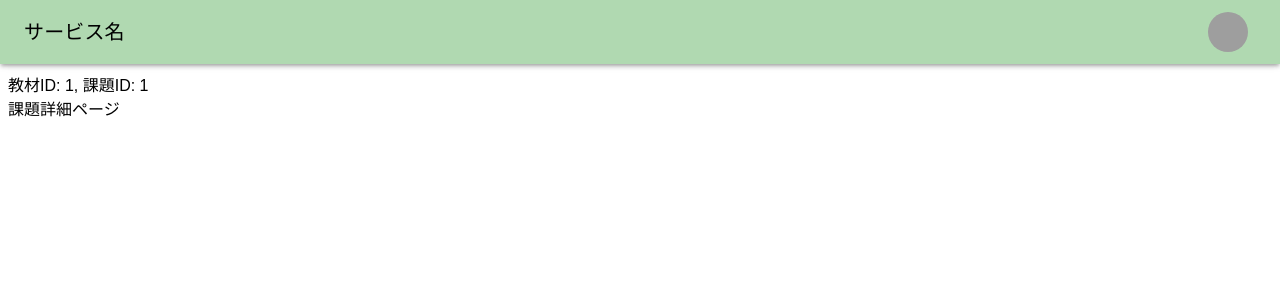
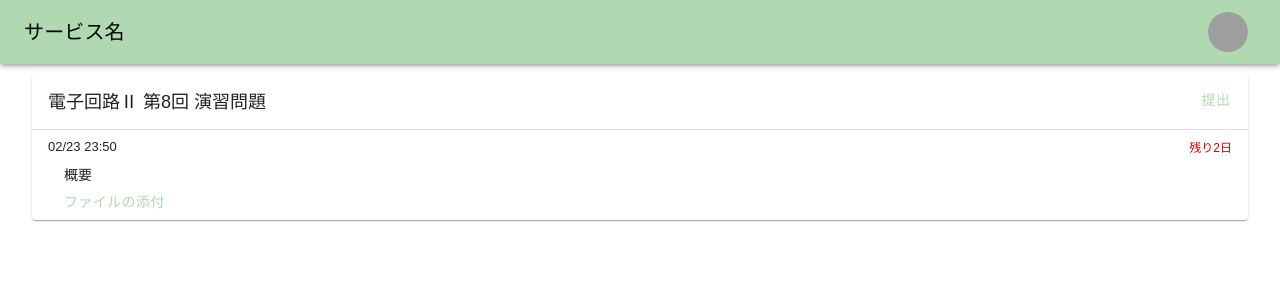
Before and after one commit to yambaru-hackathon/Group-4, a Next.js app: page /task/1/1 in a window 1280 px wide. Shown: the top 300 px of the page. Built offline with nearby package versions, Linux system fonts and the light colour scheme; grey boxes are pictures that could not be loaded.

Commit message:
Added task detail page

```diff
--- a/src/app/task/[courseId]/[taskId]/page.jsx
+++ b/src/app/task/[courseId]/[taskId]/page.jsx
@@ -1,20 +1,19 @@
+"use client"
 import { Box } from '@mui/material'
+import { atom, useRecoilState } from 'recoil';
+import Styles from "@/styles/styles.module.css";
+import TasksDetailCard from '../../../../components/Dashboard/Cards/TasksDetailCard';
 import React from 'react'
+
 
 const Task = ({
   params
 }) => {
 
-  const COURSE_ID = params.courseId;
-  const TASK_ID = params.taskId;
-
   return (
-    <Box>
-      <Box>
-        教材ID: {COURSE_ID}, 課題ID: {TASK_ID}
-      </Box>
-      <Box>
-        課題詳細ページ
+    <Box sx={{ mx: 3 }}>
+      <Box className={Styles.taskpageDashboard}>
+        <TasksDetailCard />
       </Box>
     </Box>
   )
--- /dev/null
+++ b/src/components/Dashboard/Cards/TasksDetailCard.jsx
@@ -0,0 +1,55 @@
+import { Box, Divider, Button } from '@mui/material'
+import React from 'react'
+import Card from "@/components/Dashboard/Cards/Card";
+import Styles from "@/styles/styles.module.css";
+import TasksCardColumn from "@/components/Dashboard/Columns/TasksCardColumn";
+
+const tasksTemplate = [{
+  "title": "第8回 演習問題",
+  "deadline": "2024-02-23T23:50:00.000Z",
+  "label": ["電子回路Ⅱ"],
+},];
+
+const TasksDetailCard = () => {
+    return (
+      <Box sx={{ height: "100%" }}>
+        <Card
+          title={
+            <Box sx={{ display: 'flex', alignItems: 'center', justifyContent: 'space-between' }}>
+              <Box>
+                {tasksTemplate[0].label} 第8回 演習問題
+              </Box>
+              <Button variant="text">提出</Button>
+            </Box>
+          }
+        >
+          <Box className={Styles.dashboardCardContent}>
+            {
+              tasksTemplate.map(({
+                deadline
+              }, i) => (
+                <React.Fragment key={i}>
+                  <Box
+                    sx={{ display: 'flex', alignItems: 'center', justifyContent: 'space-between' }}
+                  >
+                    <TasksCardColumn
+                      deadline={deadline}
+                    />
+                    <Divider />
+                  </Box>
+                  <Box sx={{ fontSize:14, marginLeft:4 }}>
+                    概要
+                  </Box>
+                  <Box sx={{ fontSize:14, marginLeft:3 }}>
+                    <Button variant="text">ファイルの添付</Button>
+                  </Box>
+                </React.Fragment>
+              ))
+            }
+          </Box>
+        </Card>
+      </Box>
+    )
+  }
+
+  export default TasksDetailCard;
--- a/src/styles/styles.module.css
+++ b/src/styles/styles.module.css
@@ -62,6 +62,9 @@
 @media screen and (min-width: 600px) {
     .toppageDashboard {
         grid-template-columns: repeat(2, 1fr);
+    }
+    .taskpageDashboard {
+        grid-template-columns: none;
     }
 }
 
```
